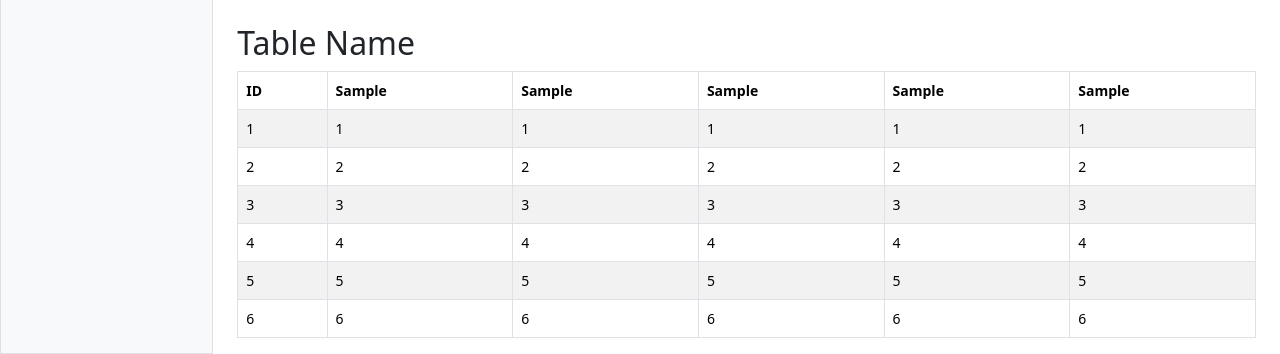
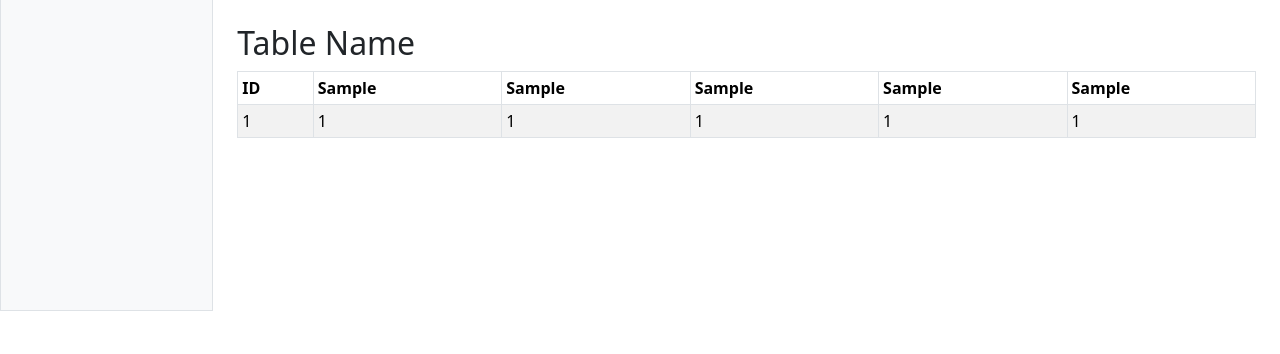
Before and after one commit to deskbot39/group2-project, a PHP site: page /admin-dashboard in a window 1280 px wide. Shown: the part 555-909 px from the top of the page. After the commit the page ends 866 px from the top, so only its background shows below. Run offline with PHP 8.4, Linux system fonts and the light colour scheme.

Commit message:
tweaked admin-dashboard and user dashboard

```diff
--- a/admin-dashboard.php
+++ b/admin-dashboard.php
@@ -24,90 +24,14 @@
                             }
                         ?>
                         </h1>
-                        <div class="btn-toolbar mb-2 mb-2 mb-md-0">
-                            <div class="btn-group me-2">
-                                <button class="btn btn-sm btn-outline-secondary" type="button">Share</button>
-                                <button class="btn btn-sm btn-outline-secondary" type="button">Export</button>
-                            </div>
-                            <button class="btn btn-sm btn-outline-secondary dropdown dropdown-toggle d-flex align-items-center gap-1" type="button" data-bs-toggle="dropdown" aria-expanded="false">
-                                <svg xmlns="http://www.w3.org/2000/svg" width="24" height="24" fill="currentColor" class="bi bi-calendar-fill" viewBox="0 0 16 16"><path d="M3.5 0a.5.5 0 0 1 .5.5V1h8V.5a.5.5 0 0 1 1 0V1h1a2 2 0 0 1 2 2v11a2 2 0 0 1-2 2H2a2 2 0 0 1-2-2V5h16V4H0V3a2 2 0 0 1 2-2h1V.5a.5.5 0 0 1 .5-.5"/></svg>
-                                This Week
-                            </button>
-                            <ul class="dropdown-menu">
-                                <li><a class="dropdown-item" href="">This Week</a></li>
-                                <li><a class="dropdown-item" href="">Last Month</a></li>
-                                <li><a class="dropdown-item" href="">Last 3 Months</a></li>
-                                <li><a class="dropdown-item" href="">Last 6 Months</a></li>
-                                <li><a class="dropdown-item" href="">Last Year</a></li>
-                            </ul>
-                        </div>
+                        <?php
+                            include('./resource/template/admin-dashboard/admin-toolbar.html');
+                        ?>
                     </div>
                     <canvas class="my-4 w-100" id="myChart" width="747" height="315" style="display: block; box-sizing: border-box; height: 394px; width: 934px;"></canvas>
-                    <h2>Table Name</h2>
-                        <div class="table-responsive small">
-                            <table class="table table-striped table-bordered">
-                                <thead>
-                                    <tr>
-                                        <th>ID</th>
-                                        <th>Sample</th>
-                                        <th>Sample</th>
-                                        <th>Sample</th>
-                                        <th>Sample</th>
-                                        <th>Sample</th>
-                                    </tr>
-                                </thead>
-                                <tbody>
-                                    <tr>
-                                        <td>1</td>
-                                        <td>1</td>
-                                        <td>1</td>
-                                        <td>1</td>
-                                        <td>1</td>
-                                        <td>1</td>
-                                    </tr>
-                                    <tr>
-                                        <td>2</td>
-                                        <td>2</td>
-                                        <td>2</td>
-                                        <td>2</td>
-                                        <td>2</td>
-                                        <td>2</td>
-                                    </tr>
-                                    <tr>
-                                        <td>3</td>
-                                        <td>3</td>
-                                        <td>3</td>
-                                        <td>3</td>
-                                        <td>3</td>
-                                        <td>3</td>
-                                    </tr>
-                                    <tr>
-                                        <td>4</td>
-                                        <td>4</td>
-                                        <td>4</td>
-                                        <td>4</td>
-                                        <td>4</td>
-                                        <td>4</td>
-                                    </tr>
-                                    <tr>
-                                        <td>5</td>
-                                        <td>5</td>
-                                        <td>5</td>
-                                        <td>5</td>
-                                        <td>5</td>
-                                        <td>5</td>
-                                    </tr>
-                                    <tr>
-                                        <td>6</td>
-                                        <td>6</td>
-                                        <td>6</td>
-                                        <td>6</td>
-                                        <td>6</td>
-                                        <td>6</td>
-                                    </tr>
-                                </tbody>
-                            </table>
-                        </div>
+                    <?php
+                        include('./resource/template/admin-dashboard/admin-table.html');
+                    ?>
                 </main>
             </div>
         </div>
--- /dev/null
+++ b/resource/template/admin-dashboard/admin-table.html
@@ -0,0 +1,23 @@
+<h2>Table Name</h2>
+<table class="table table-sm table-striped table-bordered">
+    <thead>
+        <tr>
+            <th scope="col">ID</th>
+            <th scope="col">Sample</th>
+            <th scope="col">Sample</th>
+            <th scope="col">Sample</th>
+            <th scope="col">Sample</th>
+            <th scope="col">Sample</th>
+        </tr>
+    </thead>
+    <tbody>
+        <tr>
+            <td scope="row">1</td>
+            <td>1</td>
+            <td>1</td>
+            <td>1</td>
+            <td>1</td>
+            <td>1</td>
+        </tr>
+    </tbody>
+</table>
--- /dev/null
+++ b/resource/template/admin-dashboard/admin-toolbar.html
@@ -0,0 +1,17 @@
+<div class="btn-toolbar mb-2 mb-2 mb-md-0">
+    <div class="btn-group me-2">
+        <button class="btn btn-sm btn-outline-secondary" type="button">Share</button>
+        <button class="btn btn-sm btn-outline-secondary" type="button">Export</button>
+    </div>
+    <button class="btn btn-sm btn-outline-secondary dropdown dropdown-toggle d-flex align-items-center gap-1" type="button" data-bs-toggle="dropdown" aria-expanded="false">
+        <svg xmlns="http://www.w3.org/2000/svg" width="24" height="24" fill="currentColor" class="bi bi-calendar-fill" viewBox="0 0 16 16"><path d="M3.5 0a.5.5 0 0 1 .5.5V1h8V.5a.5.5 0 0 1 1 0V1h1a2 2 0 0 1 2 2v11a2 2 0 0 1-2 2H2a2 2 0 0 1-2-2V5h16V4H0V3a2 2 0 0 1 2-2h1V.5a.5.5 0 0 1 .5-.5"/></svg>
+        <span id="calendar-val">This Week</span>
+    </button>
+    <ul class="dropdown-menu">
+        <li><a class="dropdown-item" href="#">This Week</a></li>
+        <li><a class="dropdown-item" href="#">Last Month</a></li>
+        <li><a class="dropdown-item" href="#">Last 3 Months</a></li>
+        <li><a class="dropdown-item" href="#">Last 6 Months</a></li>
+        <li><a class="dropdown-item" href="#">Last Year</a></li>
+    </ul>
+</div>
```
Also changed, not shown: resource/template/admin-dashboard/admin-main.html (added, +23 -0 lines), resource/template/user-dashboard/user-dashboard.html (+46 -3 lines).
